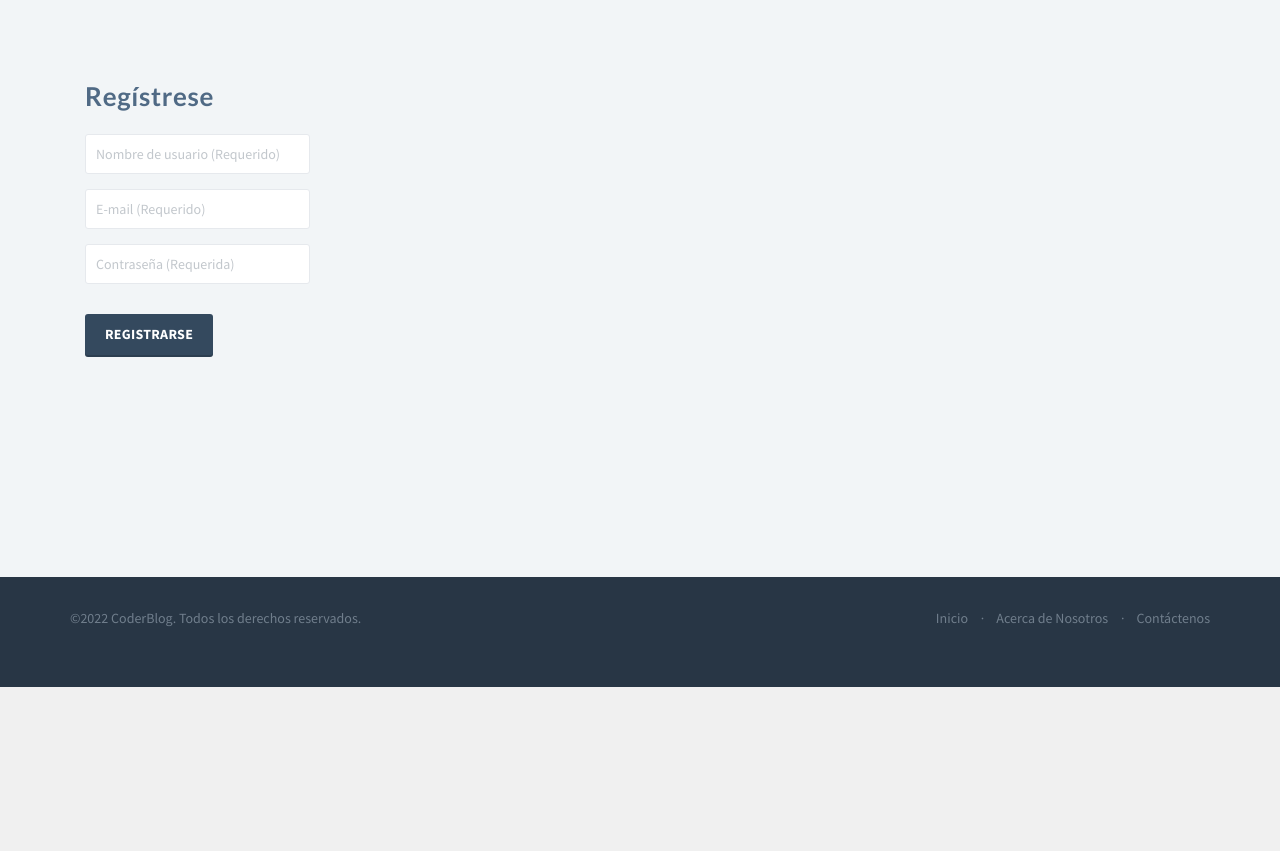
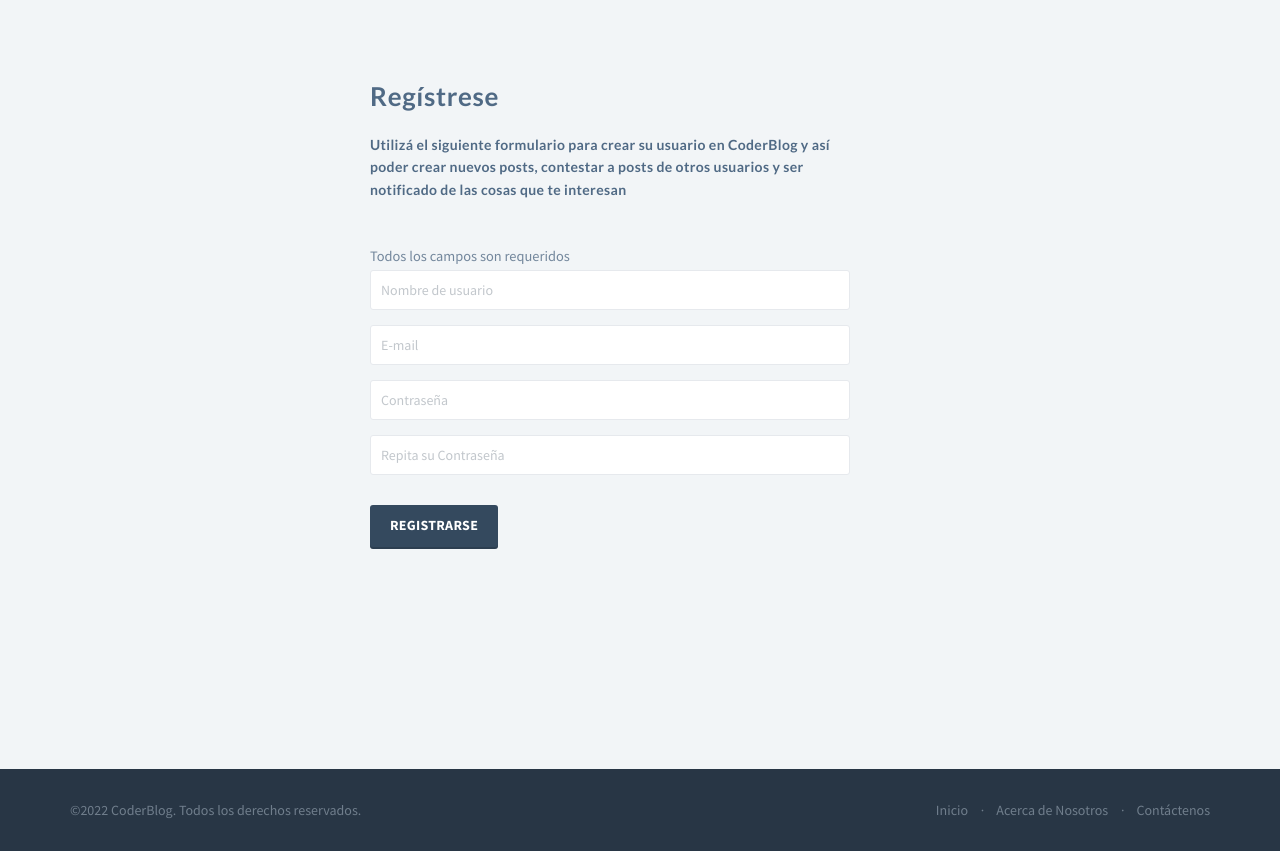
Before and after one commit to claracena/coderblog, a Django app: template login/templates/login/login.html in a window 1280 px wide. Shown: the part 113-964 px from the top of the page. Before the commit the page ends 800 px from the top, so only its background shows below. Run offline with Django 4.2, Linux system fonts and the light colour scheme; the template is opened without the code that fills it, so the values that code supplies are empty; some libraries are stand-ins or nearby versions.

Commit message:
Routing mods and format

```diff
--- a/login/templates/login/login.html
+++ b/login/templates/login/login.html
@@ -6,35 +6,48 @@
     {% load static %}
 
     <section id="register" class="light-bg">
-        <div class="container inner-top-sm inner-bottom">
+        <div class="container inner-top-sm inner-bottom d-flex justify-content-center">
 
             <div class="col-lg-6 inner-right inner-bottom-md">
 
-                <!-- ============================================================= SECTION – CONTACT FORM ============================================================= -->
+
 
                 <section id="register-form">
-
                     <h2>Reg&iacute;strese</h2>
 
+                    <h5>
+                        Utiliz&aacute; el siguiente formulario para crear su usuario en CoderBlog y as&iacute; poder
+                        crear nuevos posts, contestar a posts de otros usuarios y ser notificado de las
+                        cosas que te interesan
+                    </h5>
+
+                    <br>
+                    <small>Todos los campos son requeridos</small>
                     <form id="registerform" class="forms" action="" method="post">
 
                         <div class="row">
-                            <div class="col-md-6">
-                                <input type="text" name="username" class="form-control" placeholder="Nombre de usuario (Requerido)">
-                            </div><!-- /.col -->
-                        </div><!-- /.row -->
+                            <div class="col-md-12">
+                                <input type="text" name="username" class="form-control" placeholder="Nombre de usuario">
+                            </div>
+                        </div>
 
                         <div class="row">
-                            <div class="col-md-6">
-                                <input type="email" name="email" class="form-control" placeholder="E-mail (Requerido)">
-                            </div><!-- /.col -->
-                        </div><!-- /.row -->
+                            <div class="col-md-12">
+                                <input type="email" name="email" class="form-control" placeholder="E-mail">
+                            </div>
+                        </div>
 
                         <div class="row">
-                            <div class="col-md-6">
-                                <input type="password" name="password" class="form-control" placeholder="Contrase&ntilde;a (Requerida)">
-                            </div><!-- /.col -->
-                        </div><!-- /.row -->
+                            <div class="col-md-12">
+                                <input type="password" name="password" class="form-control" placeholder="Contrase&ntilde;a">
+                            </div>
+                        </div>
+
+                        <div class="row">
+                            <div class="col-md-12">
+                                <input type="password" name="password2" class="form-control" placeholder="Repita su Contrase&ntilde;a">
+                            </div>
+                        </div>
 
                         <button type="submit" class="btn btn-submit">Registrarse</button>
 
@@ -44,11 +57,9 @@
 
                 </section>
 
-                <!-- ============================================================= SECTION – CONTACT FORM : END ============================================================= -->
+            </div>
 
-            </div><!-- ./col -->
-
-        </div><!-- /.container -->
+        </div>
     </section>
 
 </main>
--- a/login/urls.py
+++ b/login/urls.py
@@ -1,6 +1,9 @@
 from django.urls import path
+from django.views.generic import RedirectView
 from . import views
 
 urlpatterns = [
-    path('account/login/', views.login),
+    path('accounts/', RedirectView.as_view(url='login/')),
+
+    path('accounts/login/', views.login, name='login'),
 ]
--- a/templates/base.html
+++ b/templates/base.html
@@ -81,7 +81,7 @@
 											<button type="submit" class="btn btn-submit icon-right-open">Login</button>
 										</form>
 										<div class="mb-3">
-											<a href="#" class="text-center">No tiene cuenta a&uacute;n? Cr&eacute;ela ahora!</a>
+											<a href="{% url 'login' %}" class="text-center">No tiene cuenta a&uacute;n? Cr&eacute;ela ahora!</a>
 										</div>
 									</div><!-- /.dropdown-menu -->
 								</li><!-- /.searchbox -->
```
